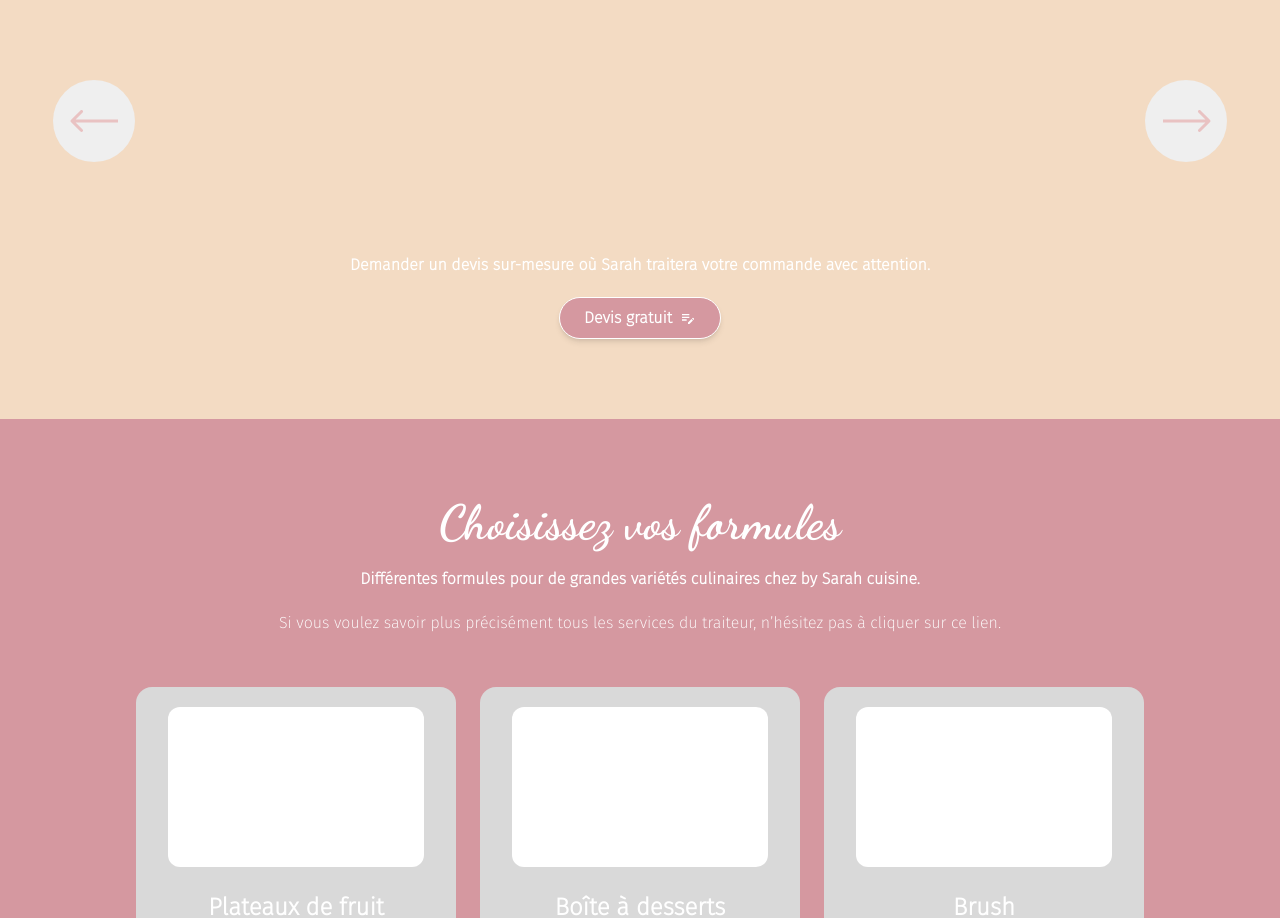
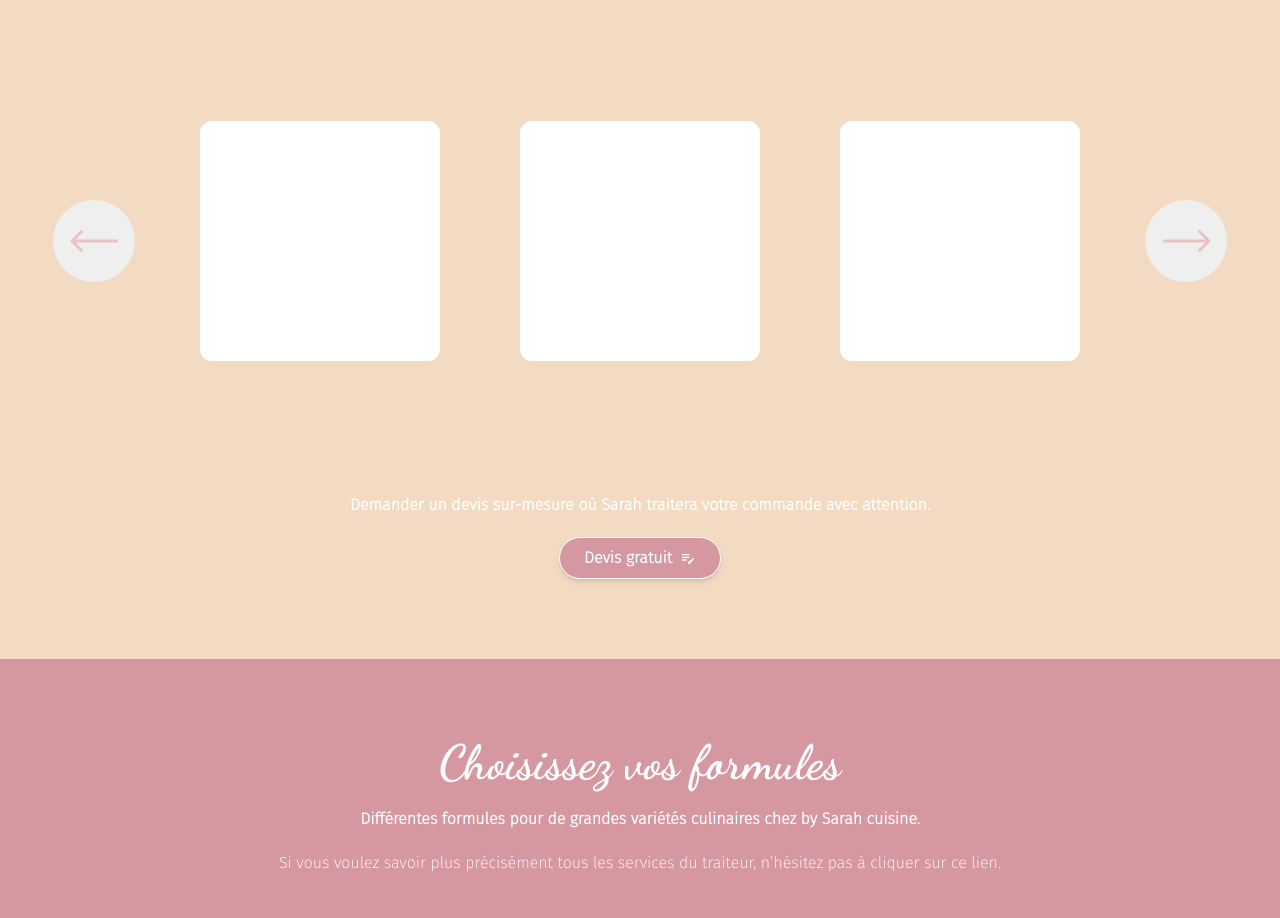
Before and after one commit to franzhopp/By-Sarah-Cuisine, a React (Vite) app: page / in a window 1280 px wide. Shown: the part 1340-2258 px from the top of the page. Built offline with nearby package versions, Linux system fonts and the light colour scheme.

Commit message:
[ADD] section img

```diff
--- a/src/Components/Section/section_duplicate.jsx
+++ b/src/Components/Section/section_duplicate.jsx
@@ -49,6 +49,7 @@ const SectionDuplicate = () => {
         {/* 2 step */}
         <div className="p-20">
           <div className="flex flex-col justify-start items-center w-40">
+            <div className="h-60 w-60 bg-white rounded-xl"></div>
             {/* <img
               // src={images[currentImageIndex]}
               // alt={`Image ${currentImageIndex + 1}`}
@@ -59,6 +60,7 @@ const SectionDuplicate = () => {
         {/* 1 step */}
         <div className="p-20">
           <div className="flex flex-col justify-start items-center w-40">
+            <div className="h-60 w-60 bg-white rounded-xl"></div>
             {/* <img
               src={images[currentImageIndex]}
               alt={`Image ${currentImageIndex + 1}`}
@@ -69,6 +71,7 @@ const SectionDuplicate = () => {
         {/* 2 step */}
         <div className="p-20">
           <div className="flex flex-col justify-start items-center w-40">
+            <div className="h-60 w-60 bg-white rounded-xl"></div>
             {/* <img
               src={images[currentImageIndex]}
               alt={`Image ${currentImageIndex + 1}`}
```
